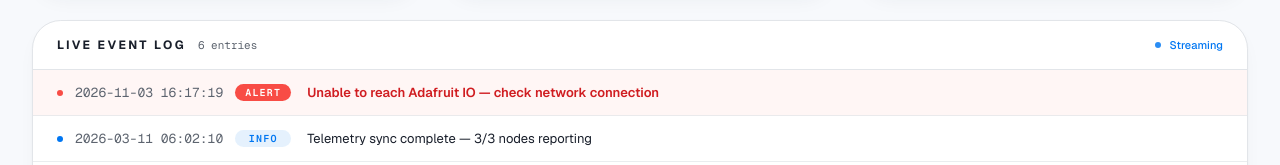
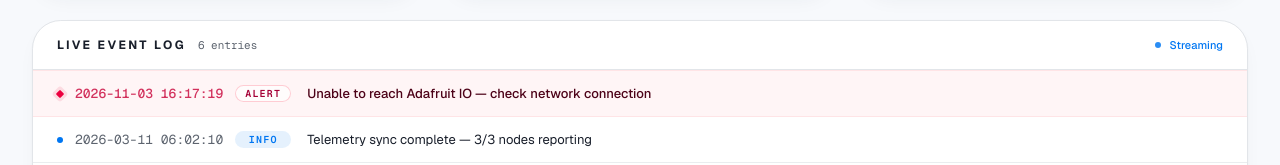
Before and after one commit to wersw2025-ctrl/AquaPulse-Dashboard-, a Next.js app: page / in a window 1280 px wide. Shown: the part 635-800 px from the top of the page. Built offline with nearby package versions, Linux system fonts and the light colour scheme; no server answers.

Commit message:
Refine critical alert styling in live event log
V0-Chat-Id: sZRIGnbIBs1

```diff
--- a/components/dashboard/event-log.tsx
+++ b/components/dashboard/event-log.tsx
@@ -14,8 +14,9 @@ const levelStyles: Record<EventLevel, { label: string; dot: string; badge: strin
   },
   alert: {
     label: 'ALERT',
-    dot: 'bg-alert',
-    badge: 'bg-alert text-primary-foreground',
+    dot: 'rotate-45 rounded-[1px] bg-rose-600 shadow-[0_0_0_3px_rgb(225_29_72/0.12)] dark:bg-red-400 dark:shadow-[0_0_8px_rgb(248_113_113/0.7)]',
+    badge:
+      'bg-white/70 text-rose-800 ring-1 ring-inset ring-rose-200 dark:bg-red-500/10 dark:text-red-300 dark:ring-red-500/30',
   },
 }
 
@@ -47,17 +48,30 @@ export function EventLog({ events }: { events: PipelineEvent[] }) {
       >
         {events.map((event) => {
           const level = levelStyles[event.level]
+          const isAlert = event.level === 'alert'
           return (
             <li
               key={event.id}
               className={cn(
-                'flex flex-col gap-1.5 border-b border-surface-border/70 px-5 py-3 transition-colors animate-in fade-in slide-in-from-top-2 duration-500 last:border-b-0 hover:bg-secondary sm:flex-row sm:items-center sm:gap-4 sm:px-6',
-                event.level === 'alert' && 'bg-alert/[0.05]',
+                'flex flex-col gap-1.5 border-b border-surface-border/70 px-5 py-3 transition-colors animate-in fade-in slide-in-from-top-2 duration-500 last:border-b-0 sm:flex-row sm:items-center sm:gap-4 sm:px-6',
+                isAlert
+                  ? 'border-y border-rose-100 bg-rose-50/70 hover:bg-rose-50 dark:border-red-900/50 dark:bg-red-950/30 dark:hover:bg-red-950/40'
+                  : 'hover:bg-secondary',
               )}
             >
               <div className="flex items-center gap-3">
-                <span aria-hidden="true" className={cn('size-1.5 shrink-0 rounded-full', level.dot)} />
-                <time className="shrink-0 font-mono tabular-nums text-muted-foreground">
+                <span
+                  aria-hidden="true"
+                  className={cn('size-1.5 shrink-0', isAlert ? level.dot : cn('rounded-full', level.dot))}
+                />
+                <time
+                  className={cn(
+                    'shrink-0 font-mono tabular-nums',
+                    isAlert
+                      ? 'font-medium text-rose-700/80 dark:text-red-300 dark:[text-shadow:0_0_10px_rgb(248_113_113/0.45)]'
+                      : 'text-muted-foreground',
+                  )}
+                >
                   {event.timestamp}
                 </time>
                 <span
@@ -72,10 +86,18 @@ export function EventLog({ events }: { events: PipelineEvent[] }) {
               <p
                 className={cn(
                   'text-pretty leading-relaxed',
-                  event.level === 'alert' ? 'font-semibold text-alert-ink' : 'text-foreground',
+                  isAlert ? 'font-medium text-rose-950 dark:text-white' : 'text-foreground',
                 )}
               >
-                {event.zone && <span className="text-muted-foreground">{event.zone} · </span>}
+                {event.zone && (
+                  <span
+                    className={cn(
+                      isAlert ? 'text-rose-900/60 dark:text-red-200/60' : 'text-muted-foreground',
+                    )}
+                  >
+                    {event.zone} ·{' '}
+                  </span>
+                )}
                 {event.message}
               </p>
             </li>
```
